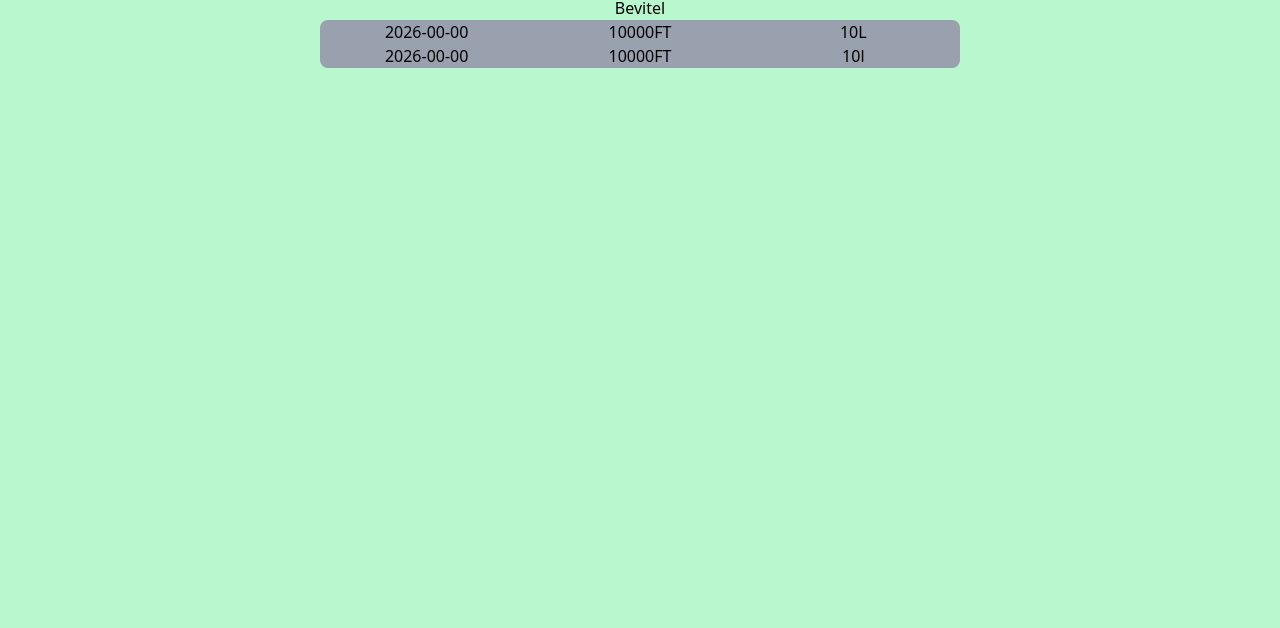
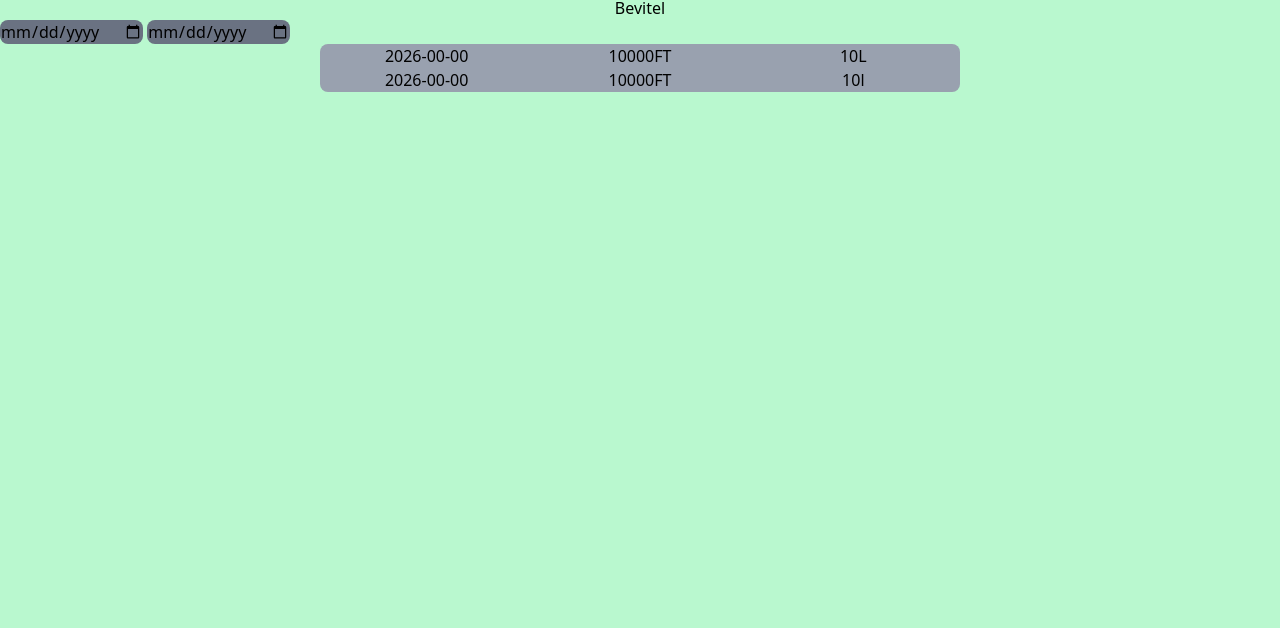
Before and after one commit to Detryxx/bitfarago26elso, a plain HTML site: page tankolas.html in a window 1280 px wide. Shown: the part 172-800 px from the top of the page. Drawn offline with nearby package versions, Linux system fonts and the light colour scheme.

Commit message:
tankolás listing nyam nyam

```diff
--- a/tankolas.html
+++ b/tankolas.html
@@ -71,6 +71,18 @@
 				</div>
 			</div>
 		</div>
+		<input
+			type="date"
+			id="tankolasFiltermax"
+			name="tankolasDate"
+				class="bg-gray-500 rounded-lg"
+				/>
+		<input
+			type="date"
+			id="tankolasFiltermin"
+			name="tankolasDate"
+				class="bg-gray-500 rounded-lg"
+				/>
 		<div id="list" class="m-auto text-center">
 			<table class="m-auto bg-gray-400 w-1/2 rounded-lg padding" id="tankolasList">
 
--- a/tankolas_storage.js
+++ b/tankolas_storage.js
@@ -13,7 +13,7 @@
 }
 
 function getData() {
-    console.log(JSON.parse(localStorage.getItem("tankolasok")));
+    return JSON.parse(localStorage.getItem("tankolasok"));
 }
 
 
@@ -23,14 +23,21 @@
     const list=document.getElementById("tankolasList")
     const datemax=document.getElementById("tankolasFiltermax")
     const datemin=document.getElementById("tankolasFiltermin")
+
+    console.log(data)
+    console.log(datemin.value)
+
     if (datemin.value!=""){
         data=data.filter((tankolas)=>new Date(tankolas["date"])>= new Date(datemin.value))
     }
     if (datemax.value!=""){
         data=data.filter((tankolas)=>new Date(tankolas["date"])<= new Date(datemax.value))
     }
+    console.log(data)
     list.innerHTML=""
-    for (item in data){
+    for (i in data){
+        const item=data[i]
+        console.log(item)
         list.innerHTML+=`<tr>
 					<td class="w-1/3 text-center">${item["date"]}</td>
 					<td class="w-1/3 text-center">${item["amount"]}</td>
```
